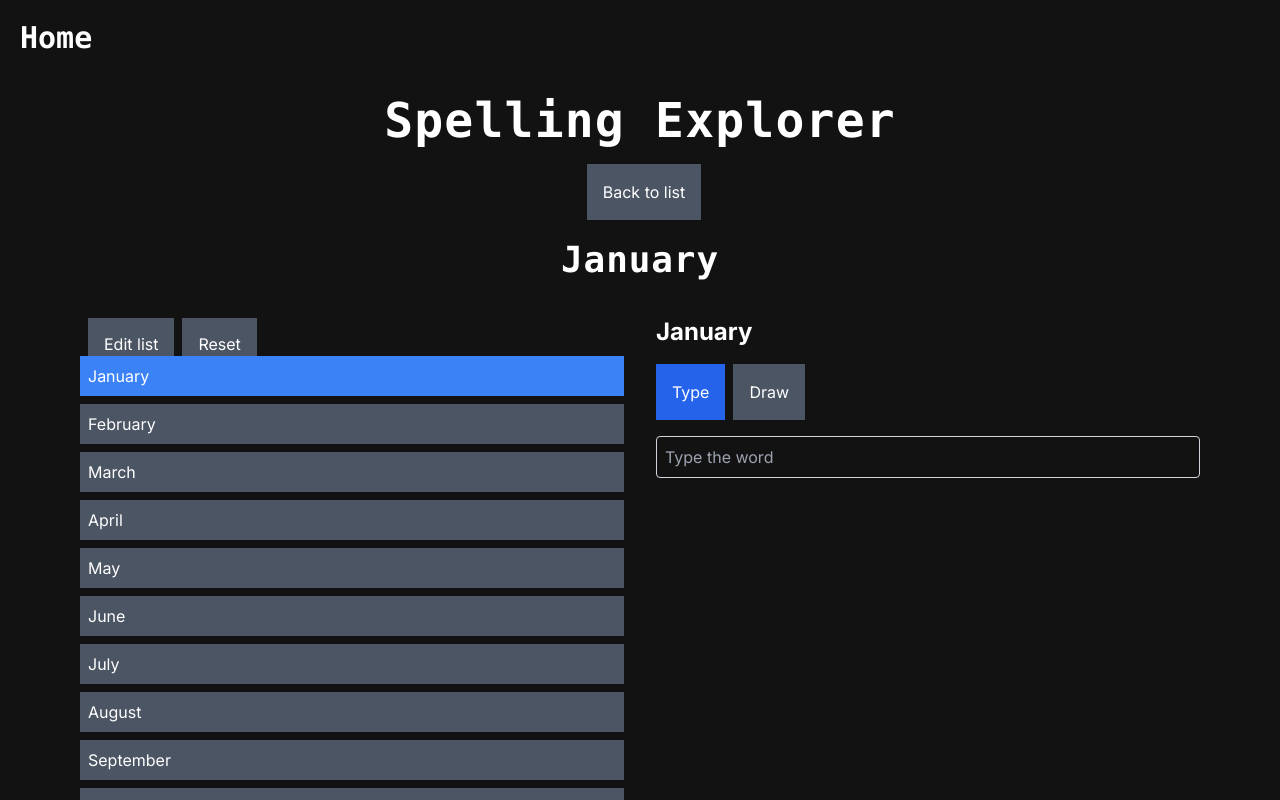
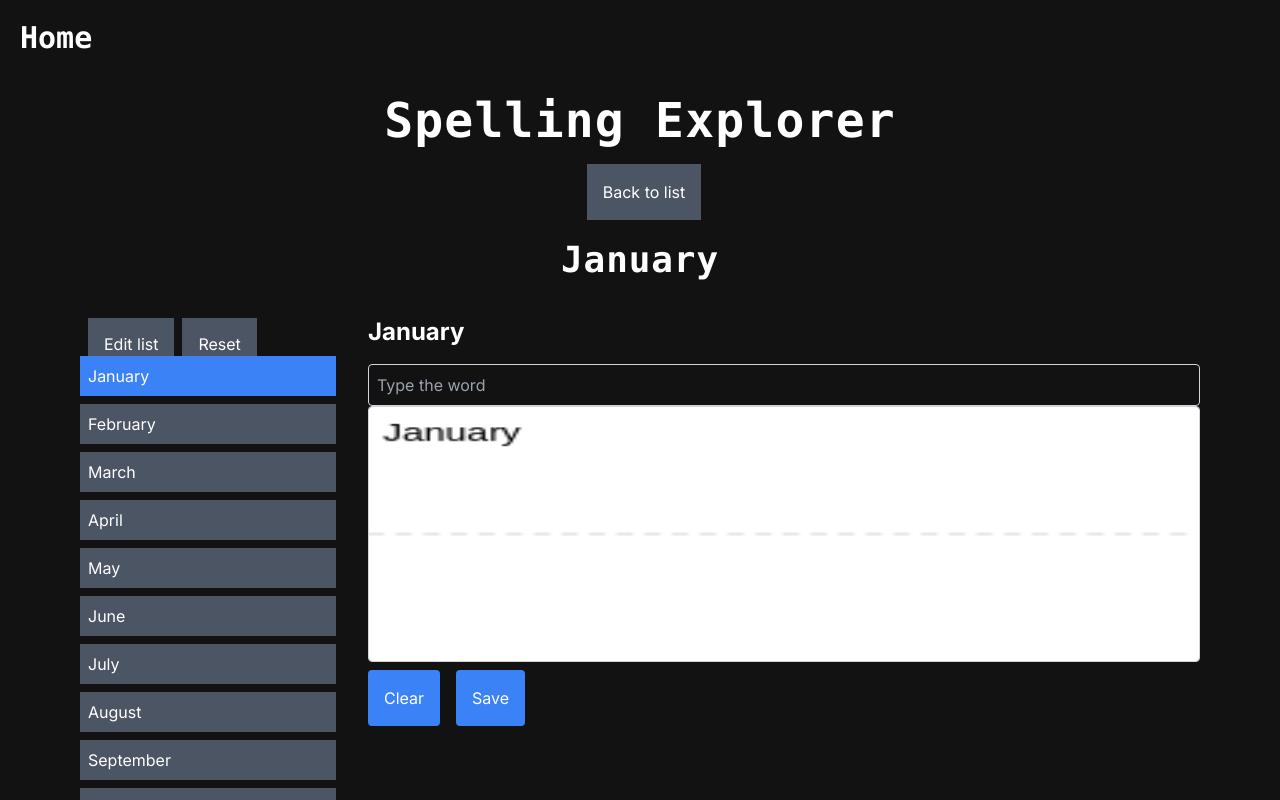
Before and after one commit to hadmacker/numbrella, a Next.js app: page /words/spelling/letsspell in a window 1280 px wide. Shown: the top 800 px of the page. Built offline with nearby package versions, Linux system fonts and the light colour scheme.

Commit message:
canvas works

```diff
--- a/app/words/spelling/letsspell/page.tsx
+++ b/app/words/spelling/letsspell/page.tsx
@@ -10,13 +10,16 @@ const words = [
   "July", "August", "September", "October", "November", "December"
 ];
 
+const lineWidth = 2;
+
 const LetsSpell = () => {
   const [selectedWord, setSelectedWord] = useState<string | null>(null);
   const [activeTab, setActiveTab] = useState<string>("type");
   const [level, setLevel] = useState<string | null>(null);
   const canvasRef = useRef<HTMLCanvasElement | null>(null);
   const contextRef = useRef<CanvasRenderingContext2D | null>();
-  const [color, setColor] = useState<string>('red');
+  const [context, setContext] = useState<CanvasRenderingContext2D | null>(null);
+  const [color] = useState<string>('black');
   const [isDrawing, setIsDrawing] = useState<boolean>(false);
 
   useEffect(() => {
@@ -24,25 +27,78 @@ const LetsSpell = () => {
     const levelParam = params.get('level');
     setSelectedWord(words[0]);
     setLevel(levelParam);
+  }, []);
 
-    const canvas = canvasRef.current;
-    console.log(canvas);
-    if (!canvas) return;
+  const initializeContext = (ctx: CanvasRenderingContext2D) => {
+    ctx.fillStyle = 'white'; // Set canvas background color to white
+    ctx.fillRect(0, 0, ctx.canvas.width, ctx.canvas.height);
 
-    const initializeCanvas = () => {
-      canvas.width = window.innerWidth * 0.95;
-      canvas.height = window.innerHeight * 0.7;
-      const context = canvas.getContext('2d');
-      if (!context) return;
-      context.fillStyle = 'white'; // Set canvas background color to white
-      context.fillRect(0, 0, canvas.width, canvas.height);
+    const y = (ctx.canvas.height / 4) * 2;
+    ctx.strokeStyle = 'lightgray';
+    ctx.lineWidth = 1;
+    ctx.setLineDash([5, 5]); // Set dashed line pattern
+    ctx.beginPath();
+    ctx.moveTo(0, y);
+    ctx.lineTo(ctx.canvas.width, y);
+    ctx.stroke();
+    ctx.setLineDash([]); // Reset line dash
 
-      context.lineCap = 'round';
-      context.strokeStyle = color;
-      context.lineWidth = 3;
+    // Draw the selected word at the top left
+    ctx.fillStyle = 'black';
+    ctx.font = '14px Arial';
+    ctx.fillText(selectedWord ?? "", 5, 20);
+
+    ctx.lineCap = 'round';
+    ctx.strokeStyle = color;
+    ctx.lineWidth = lineWidth;
   };
 
-    initializeCanvas(); // Set initial size
+  useEffect(() => {
+    if (canvasRef.current) {
+      const ctx = canvasRef.current.getContext('2d');
+      if (ctx) {
+        setContext(ctx);
+
+      //   const initializeContext = () => {
+      //     ctx.fillStyle = 'white'; // Set canvas background color to white
+      //     ctx.fillRect(0, 0, ctx.canvas.width, ctx.canvas.height);
+
+      //     const y = (ctx.canvas.height / 4) * 2;
+      //     ctx.strokeStyle = 'lightgray';
+      //     ctx.lineWidth = 1;
+      //     ctx.setLineDash([5, 5]); // Set dashed line pattern
+      //     ctx.beginPath();
+      //     ctx.moveTo(0, y);
+      //     ctx.lineTo(ctx.canvas.width, y);
+      //     ctx.stroke();
+      //     ctx.setLineDash([]); // Reset line dash
+
+      //     // Draw the selected word at the top left
+      //     ctx.fillStyle = 'black';
+      //     ctx.font = '20px Arial';
+      //     ctx.fillText(selectedWord ?? "", 10, 30);
+
+      //     ctx.lineCap = 'round';
+      //     ctx.strokeStyle = color;
+      //     ctx.lineWidth = lineWidth;
+      //   };
+
+      //   initializeContext(); // Set initial size of canvas
+      // }
+
+        initializeContext(ctx);
+      }
+      // Prevent default behavior for touch and mouse events at the document level
+      const preventDefault = (e: TouchEvent | MouseEvent) => e.preventDefault();
+      document.addEventListener('touchmove', preventDefault as EventListener, { passive: false });
+      document.addEventListener('mousemove', preventDefault as EventListener);
+
+      // Cleanup event listeners on component unmount
+      return () => {
+        document.removeEventListener('touchmove', preventDefault);
+        document.removeEventListener('mousemove', preventDefault);
+      };
+      }
     }, []);
 
   const handleSaveCanvas = () => {
@@ -54,40 +110,77 @@ const LetsSpell = () => {
     }
   };
 
+  const handleClearCanvas = () => {
+    if (context) {
+      initializeContext(context);
+      // context.fillStyle = 'white';
+      // context.fillRect(0, 0, context.canvas.width, context.canvas.height);
+
+      // const y = (context.canvas.height / 4) * 2;
+      // context.strokeStyle = 'lightgray';
+      // context.lineWidth = 1;
+      // context.setLineDash([5, 5]); // Set dashed line pattern
+      // context.beginPath();
+      // context.moveTo(0, y);
+      // context.lineTo(context.canvas.width, y);
+      // context.stroke();
+      // context.setLineDash([]); // Reset line dash
+
+    }
+  }
+
   type Event = React.MouseEvent<HTMLCanvasElement, MouseEvent> | React.TouchEvent<HTMLCanvasElement>;
 
-  const startDrawing = (event: Event ) => {
+    const getCanvasCoordinates = (event: Event) => {
+    if (canvasRef.current) {
+      const rect = canvasRef.current.getBoundingClientRect();
       const isTouchEvent = 'touches' in event;
       const { clientX, clientY } = isTouchEvent ? event.touches[0] : event;
-    const canvas = canvasRef.current;
-    if (!canvas) return;
-    const rect = canvas.getBoundingClientRect();
-    if(contextRef.current) {
-      contextRef.current.beginPath();
-      contextRef.current.moveTo(clientX - rect.left, clientY - rect.top);
+
+      // Adjust for any potential scaling or transformations
+      const scaleX = canvasRef.current.width / rect.width;
+      const scaleY = canvasRef.current.height / rect.height;
+
+      return {
+        x: (clientX - rect.left) * scaleX,
+        y: (clientY - rect.top) * scaleY,
+      };
     }
+    return { x: 0, y: 0 };
+  };
+
+  const startDrawing = (event: Event ) => {
+    event.preventDefault();
+    if (context) {
+      const { x, y } = getCanvasCoordinates(event);
+      context.beginPath();
+      context.moveTo(x, y);
       setIsDrawing(true);
+    }
   };
 
   const draw = (event: Event ) => {
-    if (!isDrawing) return;
-    const isTouchEvent = 'touches' in event;
-    const { clientX, clientY } = isTouchEvent ? event.touches[0] : event;
-    const canvas = canvasRef.current;
-    if (!canvas) return;
-    const rect = canvas.getBoundingClientRect();
-    if(contextRef.current){
-      contextRef.current.lineTo(clientX - rect.left, clientY - rect.top);
-      contextRef.current.stroke();
+    event.preventDefault();
+    if (isDrawing && context) {
+      const { x, y } = getCanvasCoordinates(event);
+      context.lineTo(x, y);
+      context.stroke();
     }
   };
 
-  const endDrawing = () => {
-    if (contextRef.current) {
-      contextRef.current.closePath();
+  const endDrawing = (event: Event) => {
+    event.preventDefault();
+    if (context) {
+      context.closePath();
     }
     setIsDrawing(false);
   };
+
+  useEffect(() => {
+    if (context) {
+      initializeContext(context);
+    }
+  }, [selectedWord, context]);
 
   return (
     <div className="flex flex-col items-center min-h-screen">
@@ -101,7 +194,7 @@ const LetsSpell = () => {
         {selectedWord}
       </h2>
       <div className="flex w-full max-w-6xl">
-        <div className="w-1/2 p-4">
+      <div className="w-1/4 p-4 h-screen overflow-y-auto">
           <h3 className="text-2xl font-bold mb-4">{level}</h3>
           <a href="/words/spelling"
             className={`p-4 ml-2 bg-gray-600`}
@@ -122,23 +215,8 @@ const LetsSpell = () => {
             ))}
           </ul>
         </div>
-        <div className="w-1/2 p-4">
+        <div className="w-3/4 p-4">
           <h3 className="text-2xl font-bold mb-4">{selectedWord}</h3>
-          <div className="mb-4">
-            <button
-              className={`p-4 ${activeTab === 'type' ? 'bg-blue-600 text-white' : 'bg-gray-600'}`}
-              onClick={() => setActiveTab('type')}
-            >
-              Type
-            </button>
-            <button
-              className={`p-4 ml-2 ${activeTab === 'draw' ? 'bg-blue-500 text-white' : 'bg-gray-600'}`}
-              onClick={() => setActiveTab('draw')}
-            >
-              Draw
-            </button>
-          </div>
-          {activeTab === 'type' && (
           <div>
             <input
               type="text"
@@ -147,8 +225,7 @@ const LetsSpell = () => {
               autoComplete="off"
             />
           </div>
-          )}
-          {activeTab === 'draw' && (
+          {activeTab === 'type' && (
             <div>
               <canvas
                 ref={canvasRef}
@@ -159,9 +236,16 @@ const LetsSpell = () => {
                 onTouchMove={draw}
                 onTouchEnd={endDrawing}
                 className="border border-gray-300 rounded w-full h-64"
+                style={{ touchAction: 'none' }}
               ></canvas>
               <button
-                className="mt-2 p-2 bg-blue-500 text-white rounded"
+                className="mt-2 p-4 bg-blue-500 text-white rounded"
+                onClick={handleClearCanvas}
+              >
+                Clear
+              </button>
+              <button
+                className="mt-2 ml-4 p-4 bg-blue-500 text-white rounded"
                 onClick={handleSaveCanvas}
               >
                 Save
```
Lines whose indentation alone changed are shown as unchanged.
